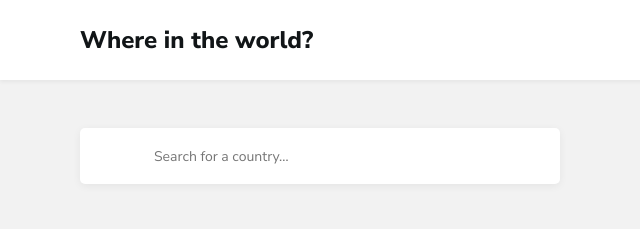
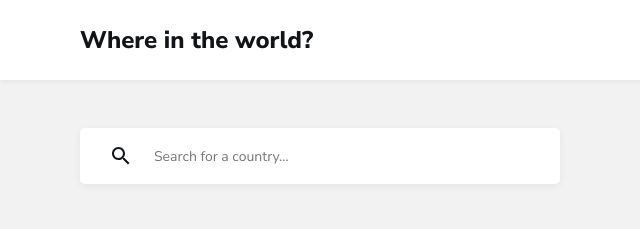
Before and after one commit to nodirbek27/Countries, a plain HTML site: page index.html in a window 1280 px wide. Shown: the top 229 px of the page, 0-640 px from the left. Drawn offline with Linux system fonts and the light colour scheme.

Commit message:
Add search-icon to search-input

```diff
--- a/css/style.css
+++ b/css/style.css
@@ -194,6 +194,17 @@ a {
   box-shadow: 0px 2px 9px rgba(0, 0, 0, 0.06);
 }
 
+.filter-search-wrapper {
+  position: relative;
+}
+
+.filter-search-icon {
+  position: absolute;
+  top: 19px;
+  left: 32px;
+  pointer-events: none;
+}
+
 .region-select {
   padding: 18px 24px;
   min-width: 200px;
--- a/index.html
+++ b/index.html
@@ -28,7 +28,10 @@
     <div class="container">
       <!-- SEARCH-BAR -->
         <form class="search-form" action="https://echo.htmlacademy.ru" method="GET">
-            <input class="form-input" type="search" name="search" placeholder="Search for a country…" aria-label="Country name" required>
+          <div class="filter-search-wrapper">
+            <svg class="filter-search-icon" width="18" height="18" xmlns="http://www.w3.org/2000/svg"><path fill-rule="evenodd" clip-rule="evenodd" d="M12.5 11h-.8l-.3-.3c1-1.1 1.6-2.6 1.6-4.2C13 2.9 10.1 0 6.5 0S0 2.9 0 6.5 2.9 13 6.5 13c1.6 0 3.1-.6 4.2-1.6l.3.3v.8l5 5 1.5-1.5-5-5Zm-6 0C4 11 2 9 2 6.5S4 2 6.5 2 11 4 11 6.5 9 11 6.5 11Z" fill="currentColor"/></svg>
+              <input class="form-input" type="search" name="search" placeholder="Search for a country…" aria-label="Country name" required>
+          </div>
             <select class="region-select" name="region" id="filter-by-region" placeholder="Filter by Region" aria-label="hidden">
               <option class="selected-region" selected disabled value="filter-by-region">Filter by Region</option>
               <option class="selected-region" value="africa">Africa</option>
```
